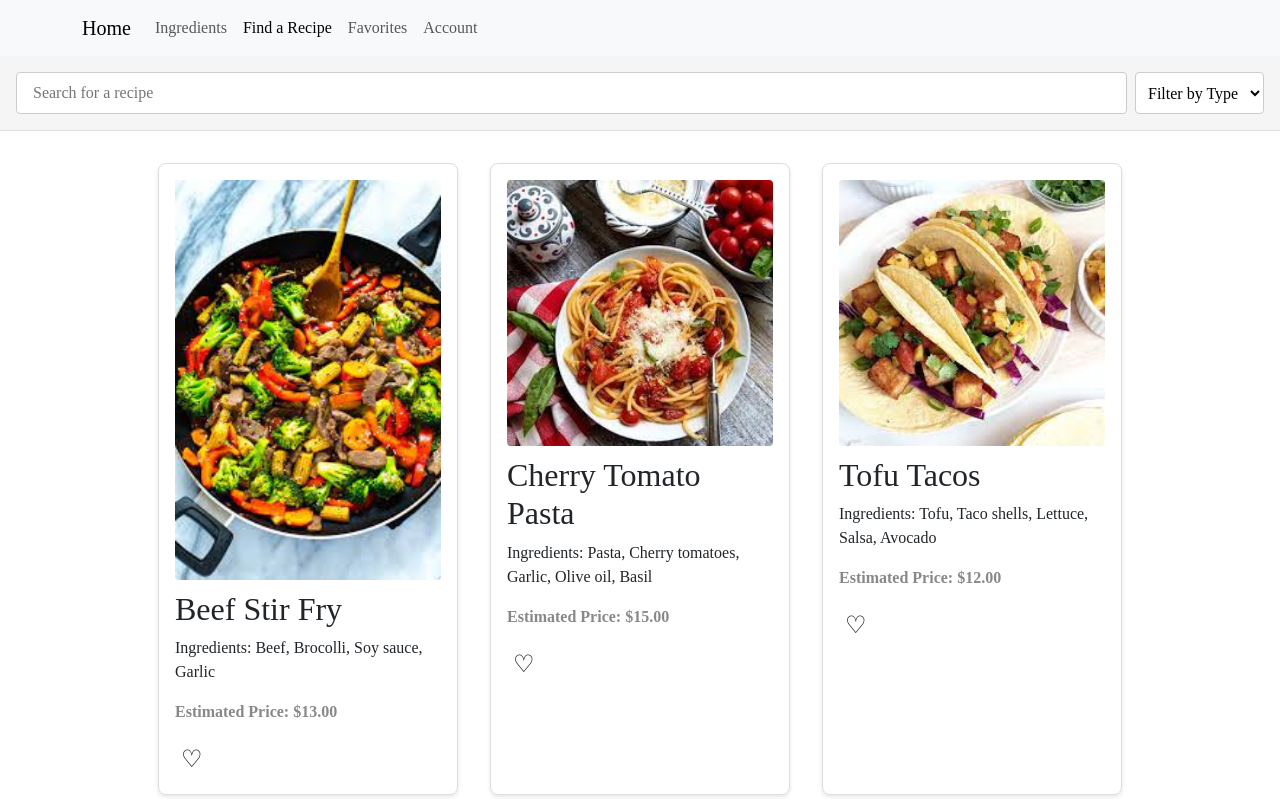
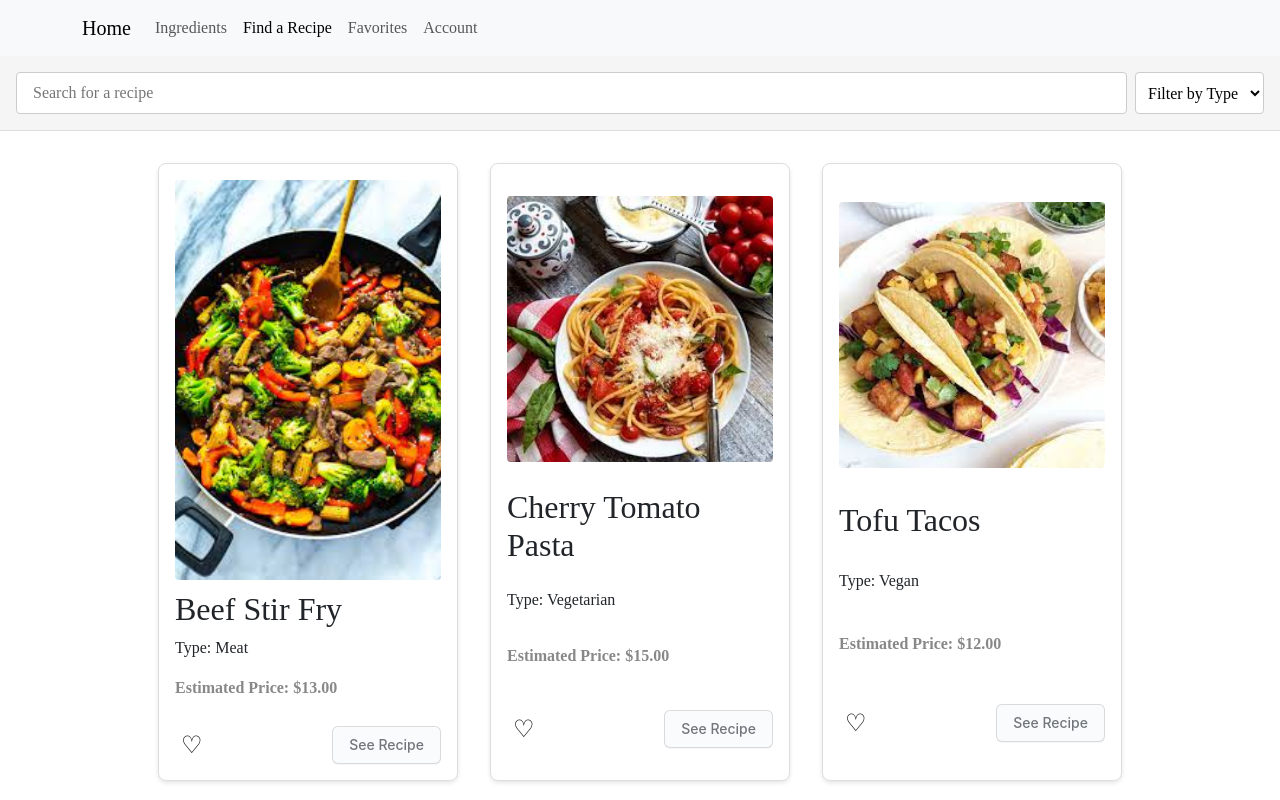
Before and after one commit to keyu1021/campus-budget-eats, a React (Create React App) app: page /findrecipe in a window 1280 px wide. Shown: the top 800 px of the page. Built offline with nearby package versions, Linux system fonts and the light colour scheme; a web font is replaced by a local one.

Commit message:
added modal for recipes

```diff
--- a/package.json
+++ b/package.json
@@ -14,6 +14,7 @@
     "react-circular-progressbar": "^2.1.0",
     "react-dom": "^18.2.0",
     "react-icons": "^4.11.0",
+    "react-modal": "^3.16.1",
     "react-redux": "^8.1.3",
     "react-router-bootstrap": "^0.26.2",
     "react-scripts": "5.0.1",
--- a/src/components/Favorites.js
+++ b/src/components/Favorites.js
@@ -1,6 +1,7 @@
 import React, { useState, useEffect } from "react";
 import styles from "../styles/Favorites.module.css";
 import Navigation from "./assets/Navigation";
+import Modal from "./assets/Modal";
 
 const Favorites = () => {
   const [favorites, setFavorites] = useState([]);
@@ -16,6 +17,19 @@ const Favorites = () => {
     );
     setFavorites(updatedFavorites);
     localStorage.setItem("favorites", JSON.stringify(updatedFavorites));
+  };
+
+  const [isModalOpen, setIsModalOpen] = useState(false);
+  const [selectedRecipe, setSelectedRecipe] = useState(null);
+
+  const openModal = (recipe) => {
+    setSelectedRecipe(recipe); // Set the clicked recipe as the selected recipe
+    setIsModalOpen(true);
+  };
+
+  const closeModal = () => {
+    setIsModalOpen(false);
+    setSelectedRecipe(null); // Reset the selected recipe
   };
 
   return (
--- a/src/components/FindRecipe.js
+++ b/src/components/FindRecipe.js
@@ -2,10 +2,9 @@ import React from "react";
 import styles from "../styles/FindRecipe.module.css";
 import { useState } from "react";
 import Navigation from "./assets/Navigation";
+import Modal from "./assets/Modal";
 
 const recipes = [
-  // ... other recipes ...
-
   {
     name: "Beef Stir Fry",
     type: "Meat",
@@ -103,6 +102,8 @@ function FindRecipe() {
   const [searchTerm, setSearchTerm] = useState("");
   const [filterType, setFilterType] = useState("");
   const [favorites, setFavorites] = useState(new Set()); // Using a Set for favorites
+  const [isModalOpen, setIsModalOpen] = useState(false);
+  const [selectedRecipe, setSelectedRecipe] = useState(null); // State to track the selected recipe
 
   const handleSearch = (event) => {
     setSearchTerm(event.target.value);
@@ -150,6 +151,15 @@ function FindRecipe() {
       return updatedFavorites;
     });
   };
+  const openModal = (recipe) => {
+    setSelectedRecipe(recipe); // Set the clicked recipe as the selected recipe
+    setIsModalOpen(true);
+  };
+
+  const closeModal = () => {
+    setIsModalOpen(false);
+    setSelectedRecipe(null); // Reset the selected recipe
+  };
 
   return (
     <>
@@ -184,10 +194,13 @@ function FindRecipe() {
                 className={styles.recipeImage}
               />
               <h2>{recipe.name}</h2>
-              <p>Ingredients: {recipe.ingredients.join(", ")}</p>
+              {/* <p>Ingredients: {recipe.ingredients.join(", ")}</p> */}
+              <p>Type: {recipe.type}</p>
               <p className={styles.recipePrice}>
                 Estimated Price: ${recipe.price}
               </p>
+
+              <div className={styles.buttonContainer}>
                 <button
                   className={styles.favoriteButton}
                   onClick={() => toggleFavorite(recipe.name)}
@@ -198,10 +211,26 @@ function FindRecipe() {
                     ? "♥"
                     : "♡"}
                 </button>
+
+                <button
+                  className={styles.openButton}
+                  onClick={() => openModal(recipe)}
+                >
+                  See Recipe
+                </button>
+              </div>
             </li>
           ))}
         </ul>
       </div>
+
+      {selectedRecipe && (
+        <Modal
+          isOpen={isModalOpen}
+          onClose={closeModal}
+          recipe={selectedRecipe}
+        />
+      )}
     </>
   );
 }
--- /dev/null
+++ b/src/components/assets/Modal.js
@@ -0,0 +1,33 @@
+import React from "react";
+import styles from "../../styles/Modal.module.css"; // Ensure you have the corresponding CSS
+
+const Modal = ({ isOpen, onClose, recipe }) => {
+  if (!isOpen || !recipe) return null;
+
+  return (
+    <div className={styles.modalOverlay}>
+      <div className={styles.modalContent}>
+        <button onClick={onClose} className={styles.closeButton}>
+          ⓧ
+        </button>
+
+        <h2>{recipe.name}</h2>
+
+        <img src={recipe.imageUrl} alt={recipe.name} />
+        <h3>Type: {recipe.type}</h3>
+        <p>Ingredients: {recipe.ingredients.join(", ")}</p>
+
+        <h3>Instructions</h3>
+        <ol>
+          {recipe.instructions.map((step, index) => (
+            <li key={index}>{step}</li>
+          ))}
+        </ol>
+
+        <p className={styles.recipePrice}>Estimated Price: ${recipe.price}</p>
+      </div>
+    </div>
+  );
+};
+
+export default Modal;
--- a/src/styles/FindRecipe.module.css
+++ b/src/styles/FindRecipe.module.css
@@ -4,6 +4,16 @@
   padding: 16px;
   background-color: #f5f5f5;
   border-bottom: 1px solid #ddd;
+}
+
+.recipeItem {
+  display: flex;
+  flex-direction: column;
+  justify-content: space-evenly;
+  border: 1px solid #ddd;
+  padding: 15px;
+  margin-bottom: 10px;
+  border-radius: 4px;
 }
 
 .searchInput {
@@ -104,3 +114,36 @@
 .recipeInfo {
   position: relative;
 }
+
+.buttonContainer {
+  display: flex;
+  justify-content: space-between;
+  margin-top: 10px;
+}
+
+.openButton {
+  appearance: none;
+  background-color: #fafbfc;
+  border: 1px solid rgba(27, 31, 35, 0.15);
+  border-radius: 6px;
+  box-shadow: rgba(27, 31, 35, 0.04) 0 1px 0,
+    rgba(255, 255, 255, 0.25) 0 1px 0 inset;
+  box-sizing: border-box;
+  color: #70767b;
+  cursor: pointer;
+  display: inline-block;
+  font-family: -apple-system, system-ui, "Segoe UI", Helvetica, Arial,
+    sans-serif, "Apple Color Emoji", "Segoe UI Emoji";
+  font-size: 14px;
+  font-weight: 500;
+  line-height: 20px;
+  list-style: none;
+  padding: 6px 16px;
+  position: relative;
+}
+
+.openButton:hover {
+  background-color: #f3f4f6;
+  text-decoration: none;
+  transition-duration: 0.1s;
+}
--- /dev/null
+++ b/src/styles/Modal.module.css
@@ -0,0 +1,33 @@
+.modalOverlay {
+  position: fixed;
+  top: 0;
+  left: 0;
+  width: 100%;
+  height: 100%;
+  background-color: rgba(0, 0, 0, 0.5);
+  display: flex;
+  justify-content: center;
+  align-items: center;
+  z-index: 1000;
+}
+
+.modalContent {
+  position: relative;
+  background-color: white;
+  padding: 20px;
+  border-radius: 8px;
+  max-width: 500px;
+  box-shadow: 0 4px 8px rgba(0, 0, 0, 0.2);
+}
+
+.closeButton {
+  position: absolute;
+  top: 10px;
+  right: 10px;
+  background: none;
+  border: 1px #ddd;
+  border-radius: 8px;
+  cursor: pointer;
+  color: #333;
+  font-size: small;
+}
```
Also changed, not shown: 1 other file (tests, documents, lock files or other folders). Lines whose indentation alone changed are shown as unchanged.
